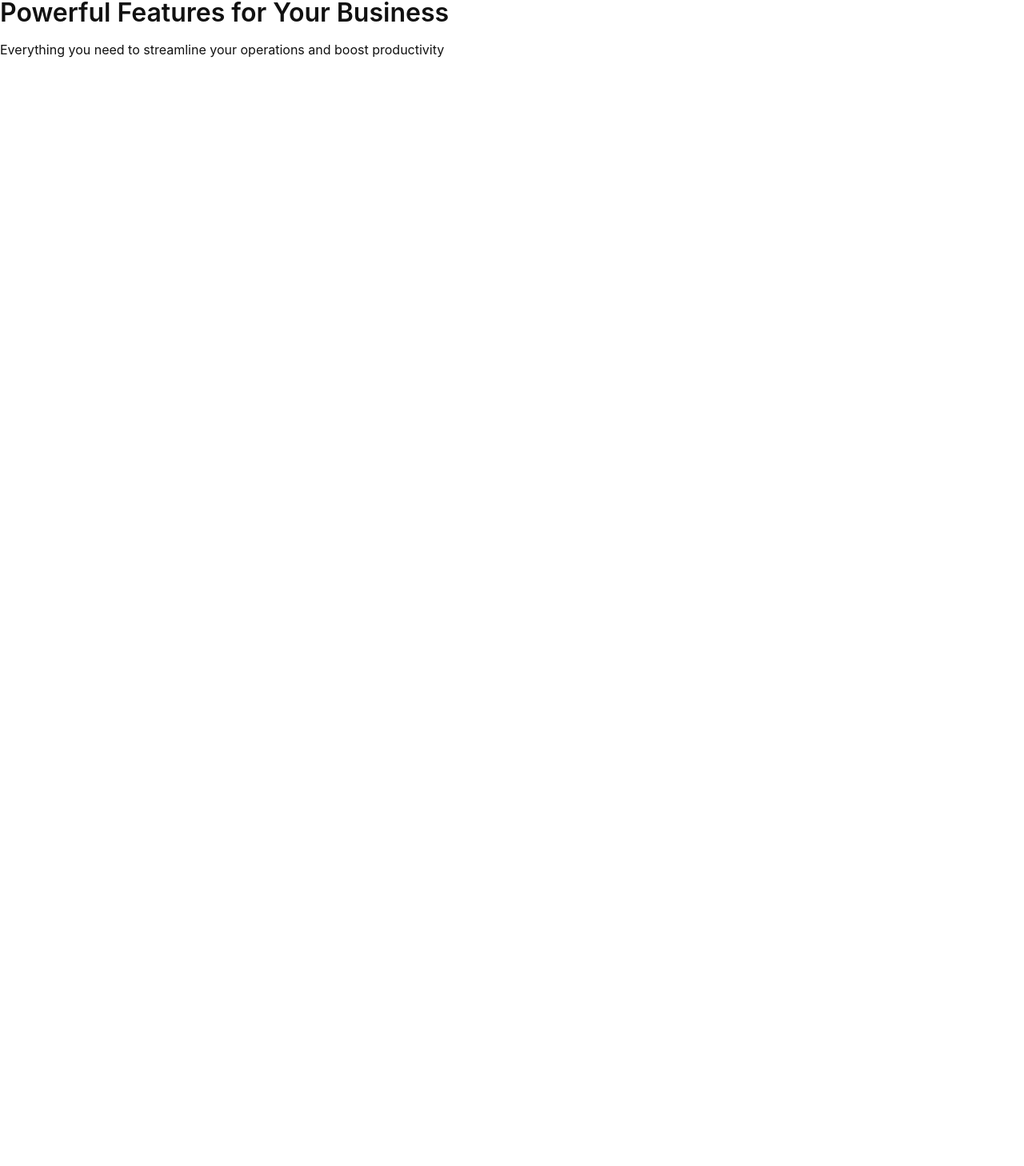
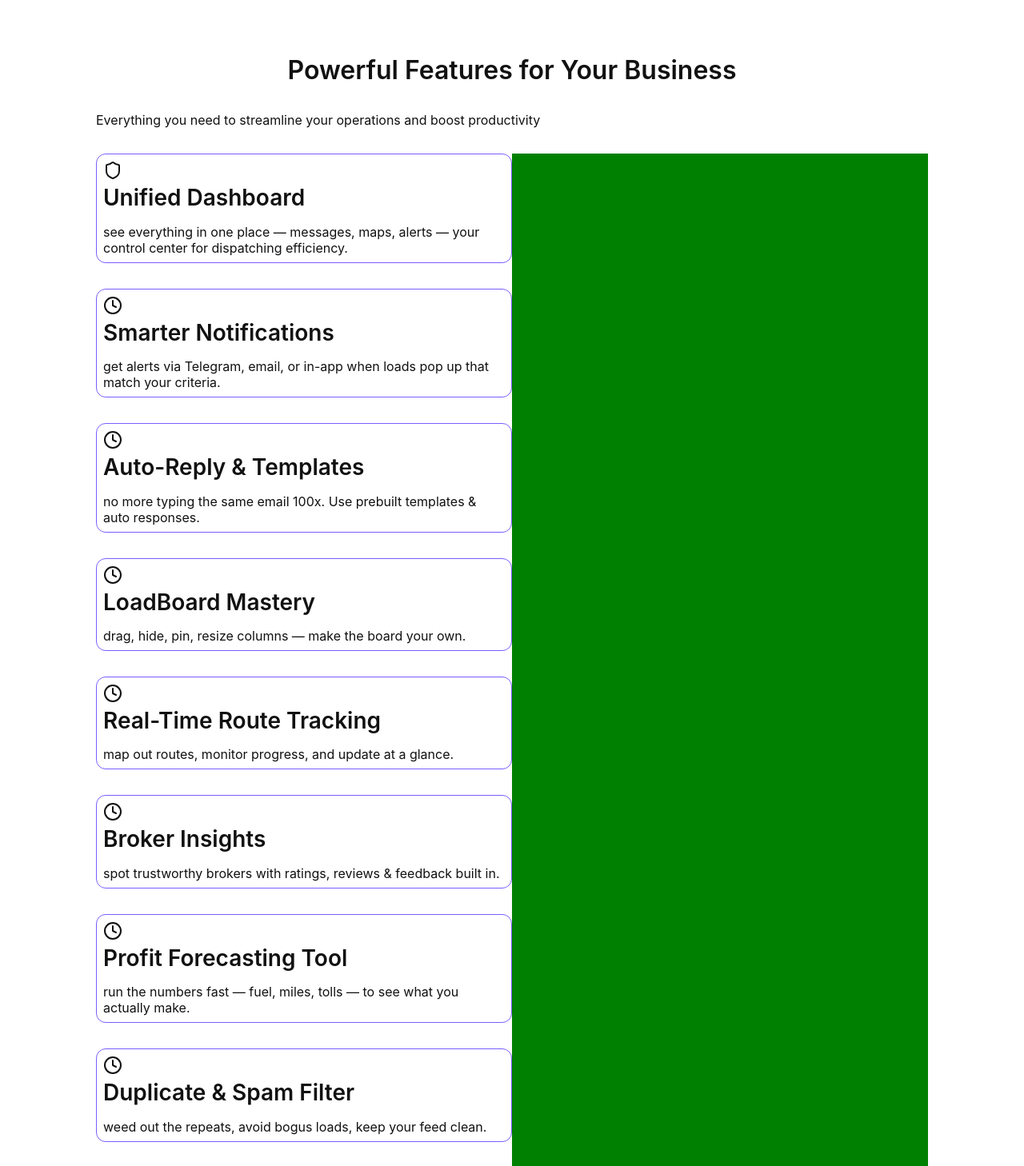
Before and after one commit to Levnaic/Omnicon-Landing-Next, a Next.js app: page / in a window 1280 px wide. Shown: the part 1346-2804 px from the top of the page at 80% size. Before the commit the page ends 1418 px from the top, so only its background shows below. Built offline with nearby package versions, Linux system fonts and the light colour scheme.

Commit message:
rad na featurima

```diff
--- a/src/components/section/features/features.scss
+++ b/src/components/section/features/features.scss
@@ -0,0 +1,40 @@
+@use "variables" as v;
+@use "mixins" as m;
+
+.features {
+  @include m.section-spacing;
+
+  &-title {
+    margin-top: v.$spacing-4xl;
+    text-align: center;
+  }
+
+  &-subtitile {
+    margin: v.$spacing-2xl 0;
+  }
+
+  &-presentation {
+    display: flex;
+    & > * {
+      width: 50%;
+    }
+  }
+
+  &-select {
+    display: flex;
+    flex-direction: column;
+    gap: v.$spacing-2xl;
+  }
+
+  &-item {
+    border: 1px solid v.$primary-color;
+    border-radius: v.$border-radius-md;
+    padding: v.$spacing-sm;
+  }
+
+  &-video {
+    width: 100%;
+    height: 100%;
+    background-color: green;
+  }
+}
--- a/src/components/section/features/features.tsx
+++ b/src/components/section/features/features.tsx
@@ -2,6 +2,7 @@ import "./features.scss";
 import { motion } from "framer-motion";
 import { useFeatures } from "@/hooks/useContent";
 import { Section } from "@/components";
+import { renderIcon } from "@/components/utils/icons";
 
 const FeaturesSection = () => {
   const { title, subtitle, featuresList } = useFeatures();
@@ -14,15 +15,30 @@ const FeaturesSection = () => {
         animate={{ opacity: 1, y: 0 }}
         transition={{ duration: 0.8 }}
       >
-        <h2 className="feature-title">{title}</h2>
-        <p className="feature-subtitile">{subtitle}</p>
+        <h2 className="features-title">{title}</h2>
+        <p className="features-subtitile">{subtitle}</p>
         <div className="features-presentation">
           <div className="features-select">
             {featuresList.map((feature) => {
-              return <div key={feature.id}></div>;
+              return (
+                <article key={feature.id} className="features-item">
+                  <div className="features-item-upper-part">
+                    <div className="features-item-icon-container">
+                      {renderIcon({
+                        iconName: feature.icon,
+                        className: "features-item-icon",
+                      })}
+                    </div>
+                    <h3 className="features-item-title">{feature.title}</h3>
+                  </div>
+                  <p>{feature.description}</p>
+                </article>
+              );
             })}
           </div>
-          <div className="features-video-container"></div>
+          <div className="features-video-container">
+            <div className="features-video"></div>
+          </div>
         </div>
       </motion.div>
     </Section>
--- a/src/data/content.json
+++ b/src/data/content.json
@@ -65,57 +65,68 @@
       {
         "id": 1,
         "title": "Unified Dashboard",
-        "description": "see everything in one place — messages, maps, alerts — your control center for dispatching efficiency."
+        "description": "see everything in one place — messages, maps, alerts — your control center for dispatching efficiency.",
+        "icon": "Shield"
       },
       {
         "id": 2,
         "title": "Smarter Notifications",
-        "description": "get alerts via Telegram, email, or in-app when loads pop up that match your criteria."
+        "description": "get alerts via Telegram, email, or in-app when loads pop up that match your criteria.",
+        "icon": "Clock"
       },
       {
         "id": 3,
         "title": "Auto-Reply & Templates",
-        "description": "no more typing the same email 100x. Use prebuilt templates & auto responses."
+        "description": "no more typing the same email 100x. Use prebuilt templates & auto responses.",
+        "icon": "Clock"
       },
       {
         "id": 4,
         "title": "LoadBoard Mastery",
-        "description": "drag, hide, pin, resize columns — make the board your own."
+        "description": "drag, hide, pin, resize columns — make the board your own.",
+        "icon": "Clock"
       },
       {
         "id": 5,
         "title": "Real-Time Route Tracking",
-        "description": "map out routes, monitor progress, and update at a glance."
+        "description": "map out routes, monitor progress, and update at a glance.",
+        "icon": "Clock"
       },
       {
         "id": 6,
         "title": "Broker Insights",
-        "description": "spot trustworthy brokers with ratings, reviews & feedback built in."
+        "description": "spot trustworthy brokers with ratings, reviews & feedback built in.",
+        "icon": "Clock"
       },
       {
         "id": 7,
         "title": "Profit Forecasting Tool",
-        "description": "run the numbers fast — fuel, miles, tolls — to see what you actually make."
+        "description": "run the numbers fast — fuel, miles, tolls — to see what you actually make.",
+        "icon": "Clock"
       },
       {
         "id": 8,
         "title": "Duplicate & Spam Filter",
-        "description": "weed out the repeats, avoid bogus loads, keep your feed clean."
+        "description": "weed out the repeats, avoid bogus loads, keep your feed clean.",
+        "icon": "Clock"
       },
       {
         "id": 9,
         "title": "Advanced Search & Filters",
-        "description": "narrow loads by region, weight, distance, rate, and more — find what works for you."
+        "description": "narrow loads by region, weight, distance, rate, and more — find what works for you.",
+        "icon": "Clock"
       },
       {
         "id": 10,
         "title": "Team Mode",
-        "description": "collaborate, assign tasks, track driver schedules — dispatching as a squad."
+        "description": "collaborate, assign tasks, track driver schedules — dispatching as a squad.",
+        "icon": "Clock"
       },
       {
         "id": 11,
         "title": "24/7 Support & SLA",
-        "description": "top-tier help for users who demand high reliability."
+        "description": "top-tier help for users who demand high reliability.",
+        "icon": "Clock"
       }
     ]
   },
--- a/src/types/content.ts
+++ b/src/types/content.ts
@@ -25,6 +25,7 @@ export interface Feature {
   id: number;
   title: string;
   description: string;
+  icon: string;
 }
 
 export interface FeaturesSection {
```
